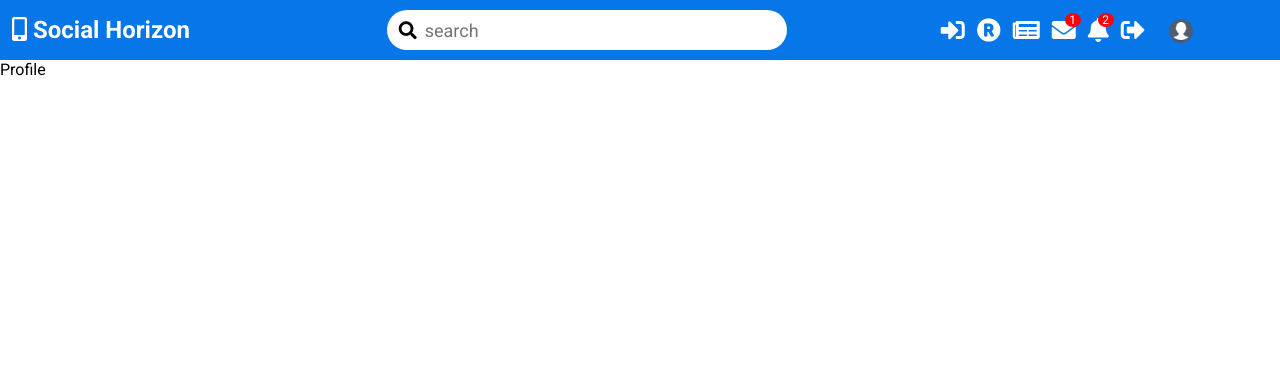
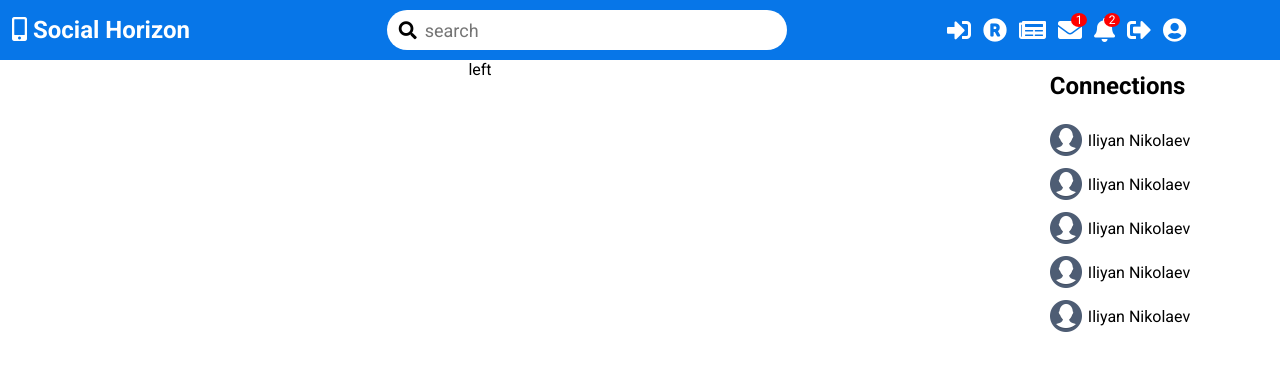
Before and after one commit to iliyanNikolaev/-in-development-social-horizon-pc-client, a React (Vite) app in the folder vite-react-pc-client/: page /profile in a window 1280 px wide. Shown: the top 370 px of the page. Built offline with nearby package versions, Linux system fonts and the light colour scheme.

Commit message:
profile page structure

```diff
--- a/vite-react-pc-client/src/App.css
+++ b/vite-react-pc-client/src/App.css
@@ -0,0 +1,14 @@
+
+
+::-webkit-scrollbar {
+    width: 3px;
+}
+
+::-webkit-scrollbar-track {
+    width: 3px;
+}
+
+::-webkit-scrollbar-thumb {
+    width: 3px;
+    background-color: grey;
+}
--- a/vite-react-pc-client/src/components/topbar/Topbar.css
+++ b/vite-react-pc-client/src/components/topbar/Topbar.css
@@ -61,7 +61,6 @@
     display: flex;
     align-items: center;
     gap: 12px;
-    margin-right: 24px;
 }
 
 .topbar-rightside .nav-icons .icon-item {
@@ -84,10 +83,3 @@
     top: -5px;
     right: -5px;
 }
-
-
-.topbar-rightside img {
-    width: 24px;
-    align-self: flex-end;
-    object-fit: cover;
-}
--- a/vite-react-pc-client/src/components/topbar/Topbar.jsx
+++ b/vite-react-pc-client/src/components/topbar/Topbar.jsx
@@ -11,7 +11,7 @@ export default function Topbar() {
             <div className="topbar-center">
                 <div className="searchbar">
                     <i className="fas fa-search"></i>
-                <input type="text" placeholder="search"/>
+                    <input type="text" placeholder="search" />
                 </div>
             </div>
             <div className="topbar-rightside">
@@ -36,8 +36,10 @@ export default function Topbar() {
                     <div className="icon-item">
                         <i className="fas fa-sign-out-alt"></i>
                     </div>
+                    <Link to='/profile' className="icon-item profile">
+                        <i className="fas fa-user-circle"></i>
+                    </Link>
                 </div>
-            <img src="/assets/profile-pic.png" alt="profile-pic" />
             </div>
         </div>
     )
--- a/vite-react-pc-client/src/pages/home/home.css
+++ b/vite-react-pc-client/src/pages/home/home.css
@@ -14,19 +14,6 @@
     flex: 9;
 }
 
-::-webkit-scrollbar {
-    width: 3px;
-}
-
-::-webkit-scrollbar-track {
-    width: 3px;
-}
-
-::-webkit-scrollbar-thumb {
-    width: 3px;
-    background-color: grey;
-}
-
 .home-right-bar {
     flex: 3;
 }
--- a/vite-react-pc-client/src/pages/profile/Profile.jsx
+++ b/vite-react-pc-client/src/pages/profile/Profile.jsx
@@ -1,6 +1,17 @@
+import PostItem from '../../components/post-item/PostItem'
+import RightBar from '../../components/rightbar/RightBar'
+import './profile.css'
 
 export default function Profile() {
   return (
-    <div>Profile</div>
+    <div className="profile-container">
+      <div className="profile-left-bar">
+        left
+      </div>
+
+      <div className="profile-right-bar">
+        <RightBar />
+      </div>
+    </div>
   )
 }
--- /dev/null
+++ b/vite-react-pc-client/src/pages/profile/profile.css
@@ -0,0 +1,32 @@
+.profile-container{
+    display: flex;
+}
+
+.profile-left-bar,
+.profile-right-bar {
+    height: calc(100vh - 60px);
+    overflow-y: scroll;
+    display: flex;
+    justify-content: center;
+}
+
+.profile-left-bar {
+    flex: 9;
+}
+
+/* ::-webkit-scrollbar {
+    width: 3px;
+}
+
+::-webkit-scrollbar-track {
+    width: 3px;
+}
+
+::-webkit-scrollbar-thumb {
+    width: 3px;
+    background-color: grey;
+} */
+
+.profile-right-bar {
+    flex: 3;
+}
```
Lines whose indentation alone changed are shown as unchanged.
